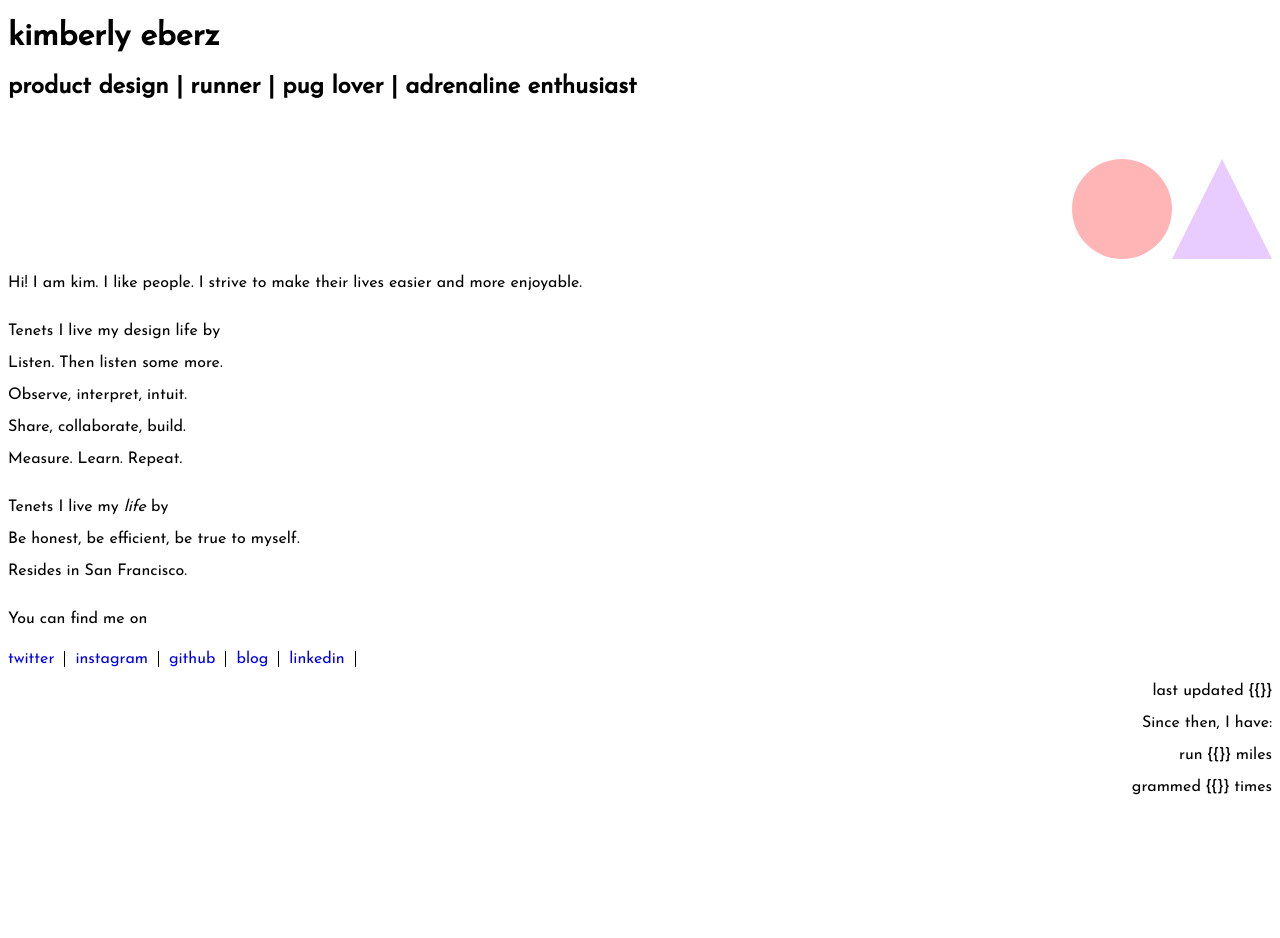
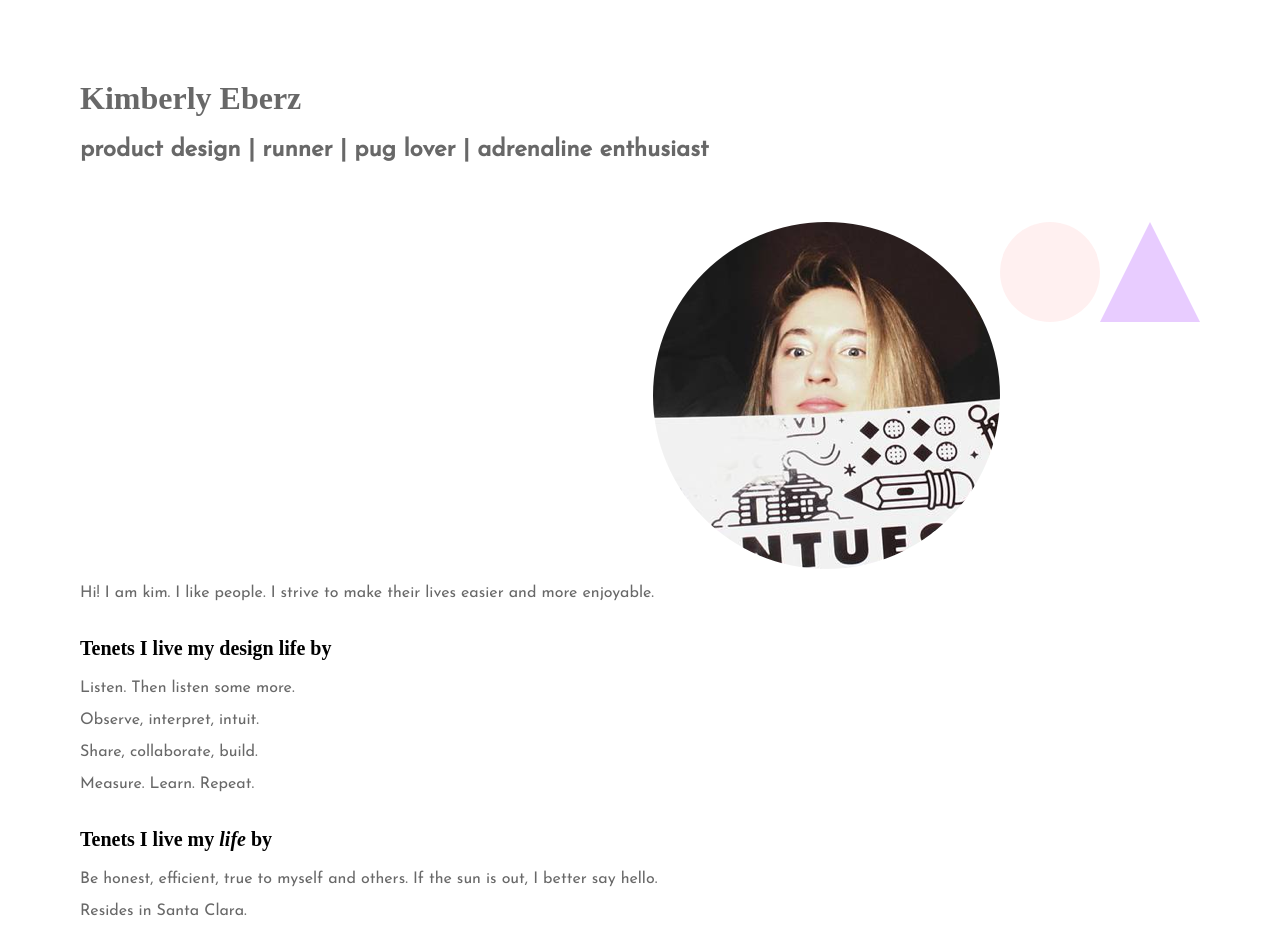
Before and after one commit to kimeberz/minimalist, a plain HTML site: page index.html in a window 1280 px wide. Shown: the top 938 px of the page. Before the commit the page ends 811 px from the top, so only its background shows below. Drawn offline with Linux system fonts and the light colour scheme.

Commit message:
not dead

```diff
--- a/css/main.css
+++ b/css/main.css
@@ -2,8 +2,25 @@ html {
   font-family: 'Josefin Sans', sans-serif;
  /* font-family: 'Oswald', sans-serif;*/
   -ms-text-size-adjust: 100%;
-  -webkit-text-size-adjust: 100%; }
+  -webkit-text-size-adjust: 100%;
+  color: #686868
+   }
 
+ body {
+ 	margin: 80px;
+ }
+
+ .tenets {
+ 	font-family: JosefinSans-BoldItalic;
+	font-size: 20px;
+	color: #000000;
+ }
+
+ h1 {
+ 	font-family: JosefinSans-SemiBold;
+/*	font-size: 26px;
+*/	color: #686868;
+ }
  footer {
  	text-align: right;
  }
@@ -51,6 +68,7 @@ html {
 
  a:hover {
  	background-color: #FFB5B6;
+ 	text-decoration: underline;
 
  }
 
@@ -68,6 +86,7 @@ html {
 	-moz-border-radius: 50px;
 	-webkit-border-radius: 50px;
 	border-radius: 50px;
+	opacity: .2;
 }
 
 #triangle {
--- a/index.html
+++ b/index.html
@@ -9,26 +9,28 @@
 <title>Kimberly Eberz</title>
 <title>Product Designer</title>
 
-<h1>kimberly eberz</h1>
+<h1>Kimberly Eberz</h1>
 <h2 class="pxxxl">product design | runner | pug lover | adrenaline enthusiast</h2>
 
 <div class="pop">
+	<img class="" src="img/kim_pic.png" alt="">
 	<div id="circle"></div>
 	<div id="triangle"></div>
 </div>
 
 <p class="px">Hi! I am kim. I like people. I strive to make their lives easier and more enjoyable.</p>
 
-<p>Tenets I live my design life by</p>
+<h3 class="tenets">Tenets I live my design life by</h3>
 <p>Listen. Then listen some more.</p>
 <p>Observe, interpret, intuit.</p>
 <p>Share, collaborate, build.</p>
 <p class="px">Measure. Learn. Repeat.</p>
 
-<p>Tenets I live my <i>life</i> by</p>
-<p>Be honest, be efficient, be true to myself.</p>
+<h3 class="tenets">Tenets I live my <i>life</i> by</h3>
+<p>Be honest, efficient, true to myself and others.
+If the sun is out, I better say hello.</p>
 
-<p class="px">Resides in San Francisco.</p>
+<p class="px">Resides in Santa Clara.</p>
 
 <p class="p">You can find me on</p>
  <ul class="list-inline">
```
Also changed, not shown: img/kim_pic.png (added).
